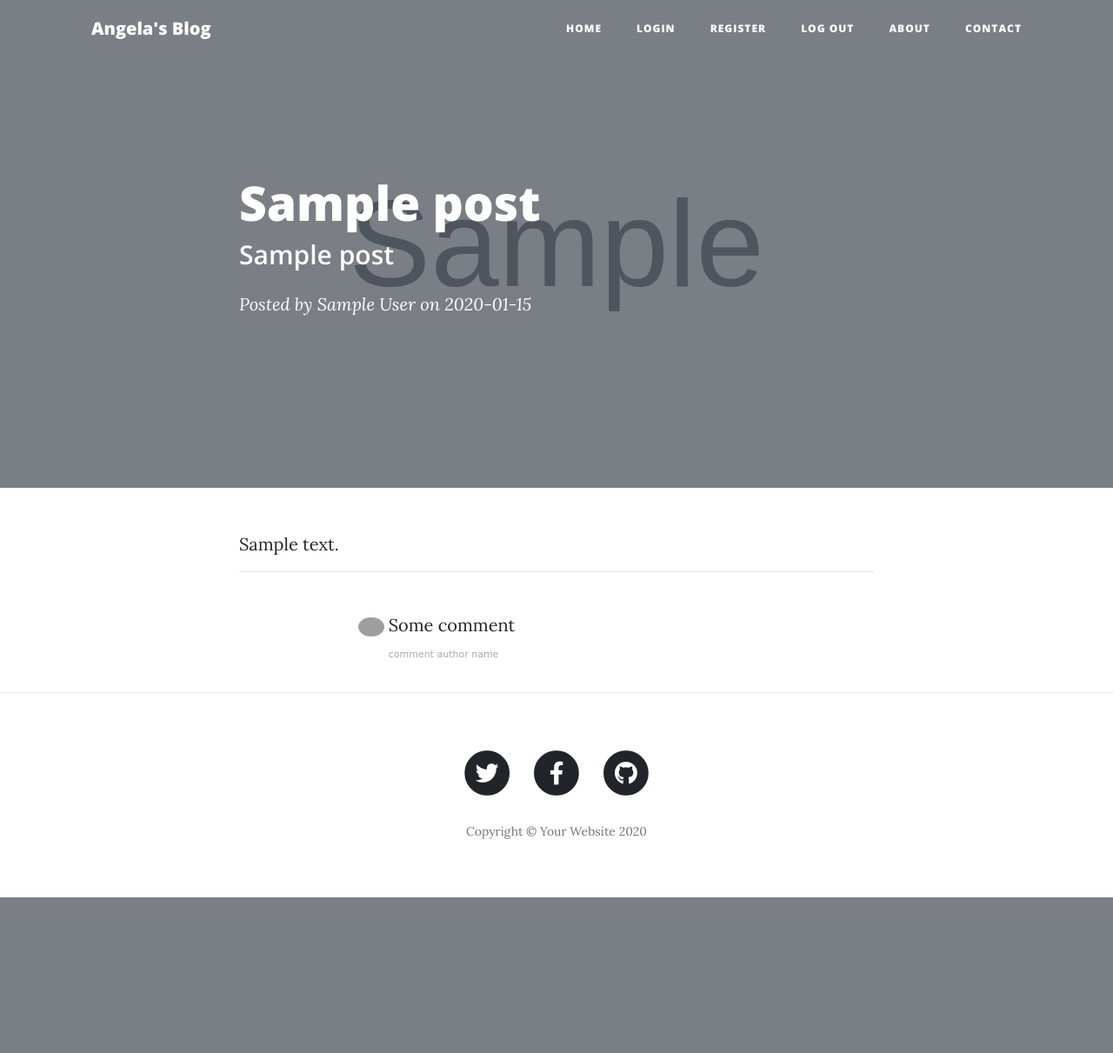
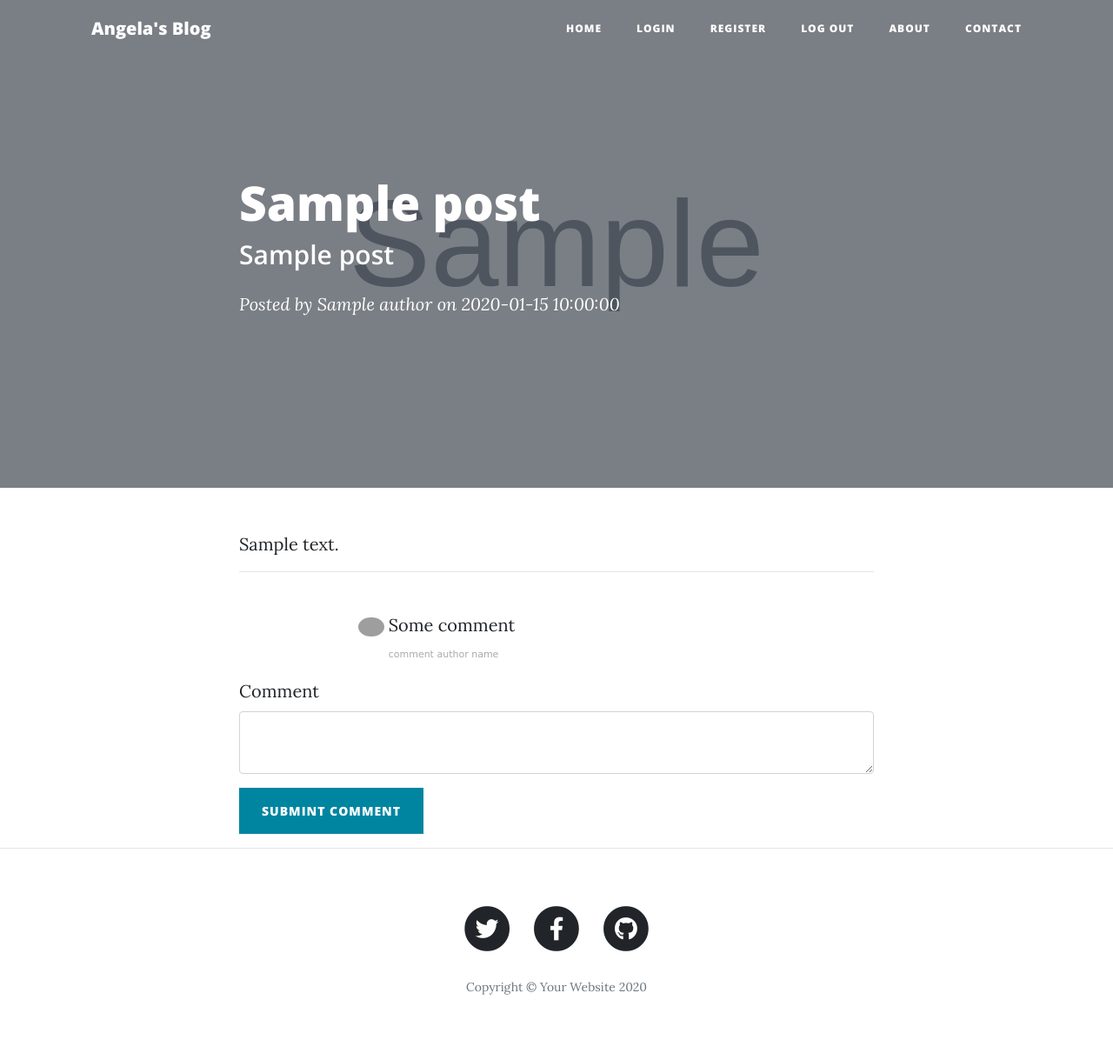
Before and after one commit to spoderinio/blog, a Flask app: template templates/post.html in a window 1280 px wide. Shown: the whole page at 87% size. Before the commit the page ends 1032 px from the top, so only its background shows below. Run offline with Flask 2, Linux system fonts and the light colour scheme; tables that the repository leaves empty hold one stand-in row (values such as "Sample post"); the template is opened without the code that fills it: values that come from a table or form of the project are taken from there, most other values are stand-ins (such as "Sample title", 1, 10 or a date in 2020); grey boxes marked "Sample" are stand-in pictures; some libraries are stand-ins or nearby versions; grey boxes are pictures that could not be loaded.

Commit message:
relationship tables

```diff
--- a/forms.py
+++ b/forms.py
@@ -27,3 +27,8 @@ class LoginForm(FlaskForm):
     email = EmailField("Email", validators=[DataRequired()])
     password = PasswordField("Password", validators=[DataRequired()])
     submit = SubmitField("Let me in")
+
+
+class CommentForm(FlaskForm):
+    comment = CKEditorField("Comment", validators=[DataRequired()])
+    submit = SubmitField("Submint Comment")
--- a/main.py
+++ b/main.py
@@ -6,7 +6,7 @@ from werkzeug.security import generate_password_hash, check_password_hash
 from flask_sqlalchemy import SQLAlchemy
 from sqlalchemy.orm import relationship
 from flask_login import UserMixin, login_user, LoginManager, login_required, current_user, logout_user
-from forms import CreatePostForm, RegisterForm, LoginForm
+from forms import CreatePostForm, RegisterForm, LoginForm, CommentForm
 from flask_gravatar import Gravatar
 from functools import wraps
 from sqlalchemy import Table, Column, Integer, ForeignKey
@@ -35,6 +35,7 @@ class User(UserMixin, db.Model):
     name = db.Column(db.String(1000))
 
     posts = relationship("BlogPost", back_populates="author")
+    comments = relationship("Comment", back_populates="author")
 
 
 class BlogPost(db.Model):
@@ -48,9 +49,20 @@ class BlogPost(db.Model):
     date = db.Column(db.String(250), nullable=False)
     body = db.Column(db.Text, nullable=False)
     img_url = db.Column(db.String(250), nullable=False)
+    comments = relationship("Comment", back_populates="parent_post")
 
 
+class Comment(db.Model):
+    __tablename__ = "comments"
+    id = db.Column(db.Integer, primary_key=True)
+    author_id = db.Column(db.Integer, db.ForeignKey("users.id"))
+    comment_author = relationship("User", back_populates="comments")
+    post_id = db.Column(db.Integer, ForeignKey("blog_posts.id"))
+    parent_post = relationship("BlogPost", back_populates="comments")
+    text = db.Column(db.Text, nullable=False)
+
 # db.create_all()
+
 
 db.create_all()
 
@@ -140,12 +152,13 @@ def logout():
 
 @app.route("/post/<int:post_id>")
 def show_post(post_id):
+    form = CommentForm()
     requested_post = BlogPost.query.get(post_id)
     if current_user.is_authenticated:
         user_id = current_user.id
         # return f"User is {user_id}"
         if user_id == 1:
-            return render_template("post.html", post=requested_post, admin=user_id, logged_in=current_user.is_authenticated)
+            return render_template("post.html", form=form, post=requested_post, admin=user_id, logged_in=current_user.is_authenticated)
 
     return render_template("post.html", post=requested_post, logged_in=current_user.is_authenticated)
 
--- a/templates/post.html
+++ b/templates/post.html
@@ -1,4 +1,5 @@
 {% include "header.html" %}
+{% import "bootstrap/wtf.html" as wtf %}
 
 <!-- Page Header -->
 <header class="masthead" style="background-image: url('{{post.img_url}}')">
@@ -47,10 +48,16 @@
               </div>
             </li>
           </ul>
+
         </div>
 
+        <div class="new-comment">
+          {{ ckeditor.load() }}
+          {{ ckeditor.config(name='comment') }}
+          {{ wtf.quick_form(form, novalidate=True, button_map={"submit": "primary"}) }}
+        </div>
+      </div>
 
-      </div>
     </div>
   </div>
 </article>
```
Also changed, not shown: templates/make-post.html (indentation only).
